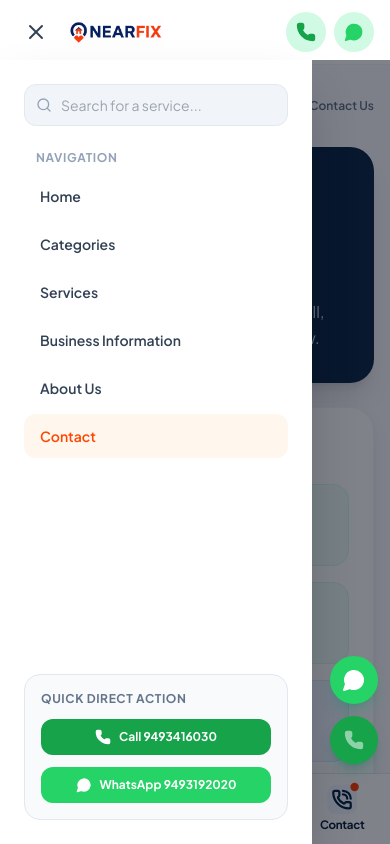
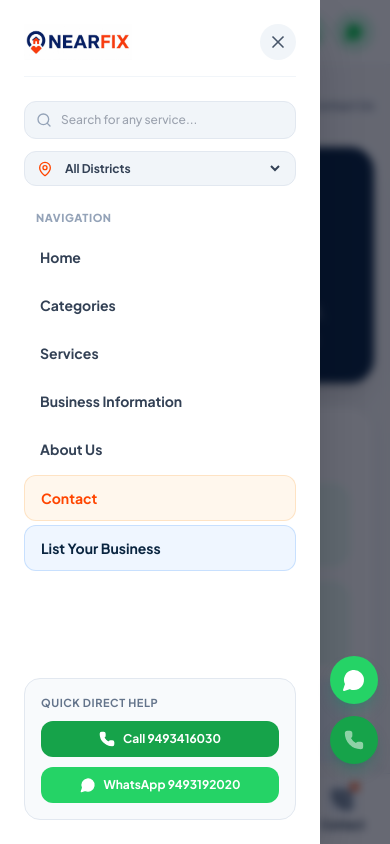
Before and after one commit to shaikmuzammil2905/nearfix, a React (Vite) app: page /contact in a window 390 px wide. Both pictures are taken after a click on the button 36 px from the left and 32 px from the top of the page. Shown: the top 844 px of the page. Built offline with nearby package versions, Linux system fonts and the light colour scheme.

Commit message:
Fix mobile menu z-index overlay and search bar positioning issue

```diff
--- a/src/components/Header.tsx
+++ b/src/components/Header.tsx
@@ -187,56 +187,101 @@
 
       {/* Mobile Drawer Menu */}
       {isMobileMenuOpen && (
-        <div className="fixed inset-0 top-[60px] z-30 bg-slate-950/50 backdrop-blur-xs lg:hidden animate-fadeIn">
-          <div className="bg-white w-4/5 max-w-sm h-full shadow-2xl p-6 overflow-y-auto flex flex-col justify-between">
+        <div className="fixed inset-0 z-50 bg-slate-950/60 backdrop-blur-sm lg:hidden animate-fadeIn flex">
+          <div className="bg-white w-5/6 max-w-xs h-full shadow-2xl p-6 overflow-y-auto flex flex-col justify-between relative z-10">
             <div className="space-y-6">
-              {/* Search inside Mobile Drawer */}
-              <form onSubmit={handleSearchSubmit} className="relative">
-                <input
-                  type="text"
-                  placeholder="Search for a service..."
-                  value={searchQuery}
-                  onChange={(e) => setSearchQuery(e.target.value)}
-                  className="w-full pl-9 pr-4 py-2.5 bg-slate-100 rounded-xl text-sm outline-none border border-slate-200"
-                />
-                <Search className="w-4 h-4 text-slate-400 absolute left-3 top-1/2 -translate-y-1/2" />
+
+              {/* Header inside Drawer with Close button & Logo */}
+              <div className="flex items-center justify-between pb-4 border-b border-slate-100">
+                <Link to="/" onClick={() => setIsMobileMenuOpen(false)}>
+                  <img src="/logo.png" alt="NEARFIX Logo" className="h-9 w-auto object-contain" />
+                </Link>
+                <button
+                  onClick={() => setIsMobileMenuOpen(false)}
+                  className="p-2 rounded-full bg-slate-100 text-slate-600 hover:bg-slate-200 transition-colors"
+                  aria-label="Close navigation menu"
+                >
+                  <X className="w-5 h-5" />
+                </button>
+              </div>
+
+              {/* Mobile Search & Location Select */}
+              <form onSubmit={(e) => { handleSearchSubmit(e); setIsMobileMenuOpen(false); }} className="space-y-3">
+                <div className="relative">
+                  <input
+                    type="text"
+                    placeholder="Search for any service..."
+                    value={searchQuery}
+                    onChange={(e) => setSearchQuery(e.target.value)}
+                    className="w-full pl-9 pr-4 py-2.5 bg-slate-100 focus:bg-white rounded-xl text-xs font-medium outline-none border border-slate-200 focus:border-nearfix-blue"
+                  />
+                  <Search className="w-4 h-4 text-slate-400 absolute left-3 top-1/2 -translate-y-1/2" />
+                </div>
+
+                <div className="flex items-center gap-2 bg-slate-100 border border-slate-200 px-3 py-2 rounded-xl text-xs font-bold text-slate-700">
+                  <MapPin className="w-4 h-4 text-nearfix-orange flex-shrink-0" />
+                  <select
+                    value={selectedLocation}
+                    onChange={(e) => setSelectedLocation(e.target.value)}
+                    className="bg-transparent outline-none text-xs font-bold text-slate-700 w-full cursor-pointer"
+                  >
+                    <option value="All Districts">All Districts</option>
+                    <option value="Visakhapatnam District">Visakhapatnam District</option>
+                    <option value="Anakapalli District">Anakapalli District</option>
+                    <option value="Alluri Seetha Ramaraju District">Alluri Seetha Ramaraju District</option>
+                    <option value="Araku Valley">Araku Valley</option>
+                  </select>
+                </div>
               </form>
 
               {/* Navigation Items */}
               <div className="space-y-1">
-                <div className="text-xs font-bold text-slate-400 uppercase tracking-wider px-3 mb-2">Navigation</div>
+                <div className="text-[11px] font-extrabold text-slate-400 uppercase tracking-wider px-3 mb-2">Navigation</div>
                 {navLinks.map((link) => {
                   const isActive = location.pathname === link.path;
                   return (
                     <Link
                       key={link.path}
                       to={link.path}
-                      className={`flex items-center justify-between px-4 py-3 rounded-xl font-semibold text-sm transition-colors ${isActive ? 'bg-orange-50 text-nearfix-orange font-bold' : 'text-slate-700 hover:bg-slate-50'}`}
+                      onClick={() => setIsMobileMenuOpen(false)}
+                      className={`flex items-center justify-between px-4 py-3 rounded-xl font-bold text-sm transition-all ${isActive ? 'bg-orange-50 text-nearfix-orange border border-orange-200/60' : 'text-slate-700 hover:bg-slate-50'}`}
                     >
                       <span>{link.name}</span>
                     </Link>
                   );
                 })}
+
+                <Link
+                  to="/list-your-business"
+                  onClick={() => setIsMobileMenuOpen(false)}
+                  className="flex items-center justify-between px-4 py-3 rounded-xl font-bold text-sm bg-blue-50 text-nearfix-blue border border-blue-200/80 mt-3"
+                >
+                  <span>List Your Business</span>
+                </Link>
               </div>
+
             </div>
 
-            {/* Mobile Drawer Bottom Contact Card */}
-            <div className="bg-slate-50 rounded-2xl p-4 border border-slate-200 mt-6 space-y-3">
-              <div className="text-xs font-bold text-slate-500 uppercase tracking-wider">Quick Direct Action</div>
+            {/* Quick Contact Action Card at Bottom */}
+            <div className="bg-slate-50 rounded-2xl p-4 border border-slate-200 mt-6 space-y-2.5">
+              <div className="text-[11px] font-bold text-slate-500 uppercase tracking-wider">Quick Direct Help</div>
               <button
                 onClick={() => { setIsMobileMenuOpen(false); onOpenCall(); }}
-                className="w-full py-2.5 px-4 bg-nearfix-green text-white font-bold text-xs rounded-xl flex items-center justify-center gap-2"
+                className="w-full py-2.5 px-4 bg-nearfix-green text-white font-bold text-xs rounded-xl flex items-center justify-center gap-2 shadow-xs"
               >
                 <Phone className="w-4 h-4 fill-current" /> Call {NEARFIX_CONTACT.phoneDisplay}
               </button>
               <button
                 onClick={() => { setIsMobileMenuOpen(false); onOpenWhatsApp(); }}
-                className="w-full py-2.5 px-4 bg-nearfix-whatsapp text-white font-bold text-xs rounded-xl flex items-center justify-center gap-2"
+                className="w-full py-2.5 px-4 bg-nearfix-whatsapp text-white font-bold text-xs rounded-xl flex items-center justify-center gap-2 shadow-xs"
               >
                 <MessageCircle className="w-4 h-4 fill-current" /> WhatsApp {NEARFIX_CONTACT.whatsappDisplay}
               </button>
             </div>
           </div>
+
+          {/* Backdrop Click */}
+          <div className="flex-1" onClick={() => setIsMobileMenuOpen(false)} />
         </div>
       )}
     </header>
```
